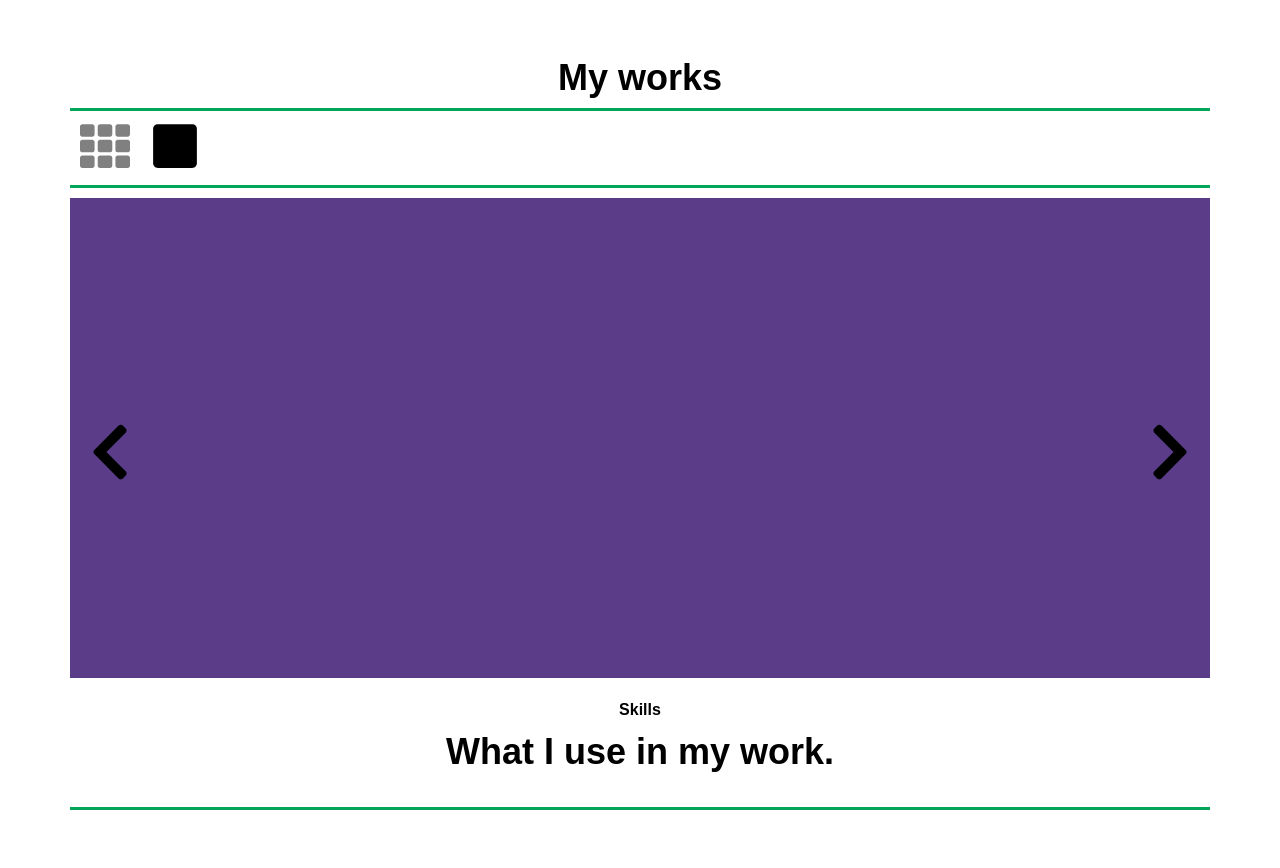
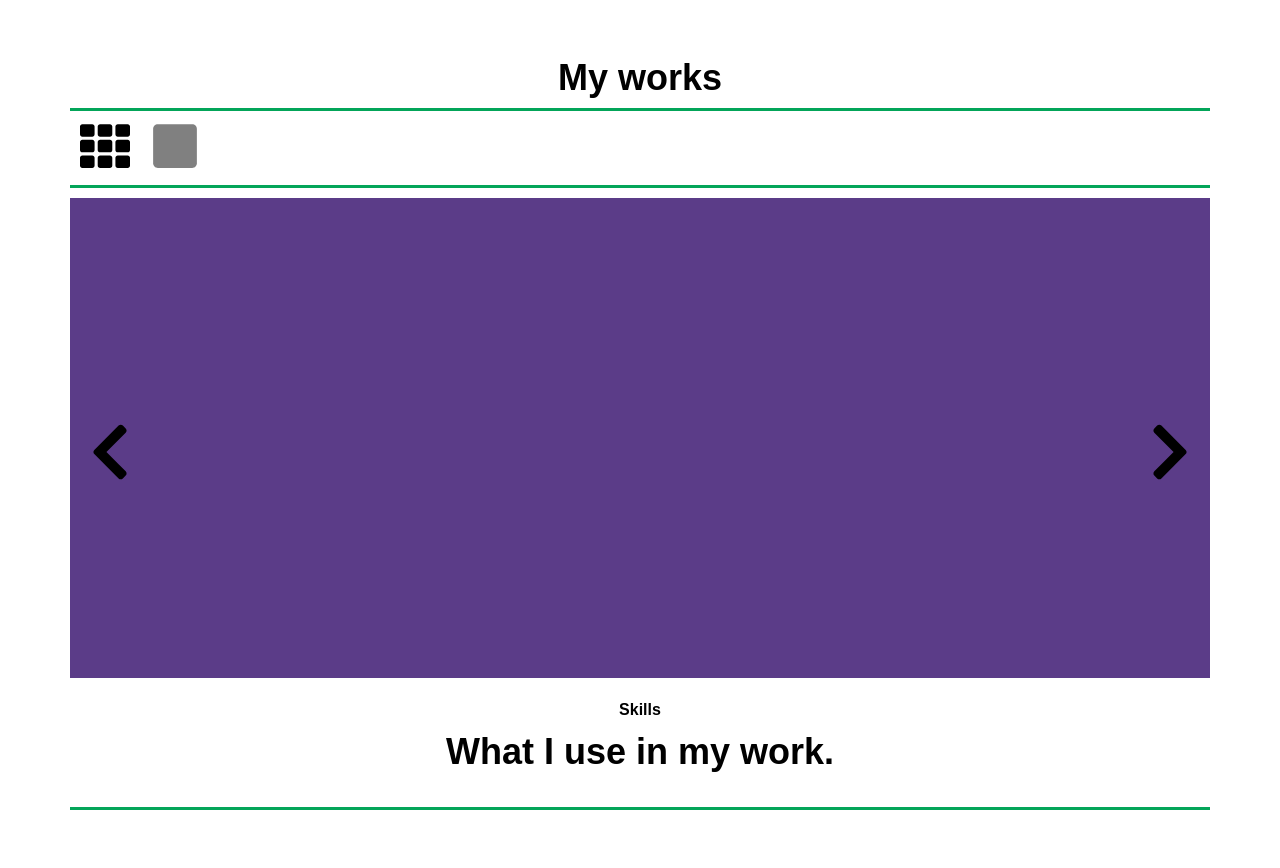
Before and after one commit to DmitriDanshin/DmitriDanshin.github.io, a Vue app: page / in a window 1280 px wide. Shown: the part 1060-1928 px from the top of the page. Built offline with nearby package versions, Linux system fonts and the light colour scheme; a web font is replaced by a local one.

Commit message:
Added works switch and carousel

```diff
--- a/src/components/works/Works-block.vue
+++ b/src/components/works/Works-block.vue
@@ -9,14 +9,15 @@
 
       <div class="portfolio__menu">
         <svg @click="openGrid" aria-hidden="true" focusable="false" data-prefix="fas" data-icon="th"
-             class="svg-inline--fa fa-th fa-w-16 portfolio__icon active " role="img"
+             class="svg-inline--fa fa-th fa-w-16 portfolio__icon  " role="img"
+             :class="{active: isGridOpen}"
              xmlns="http://www.w3.org/2000/svg"
              viewBox="0 0 512 512">
           <path fill="currentColor"
                 d="M149.333 56v80c0 13.255-10.745 24-24 24H24c-13.255 0-24-10.745-24-24V56c0-13.255 10.745-24 24-24h101.333c13.255 0 24 10.745 24 24zm181.334 240v-80c0-13.255-10.745-24-24-24H205.333c-13.255 0-24 10.745-24 24v80c0 13.255 10.745 24 24 24h101.333c13.256 0 24.001-10.745 24.001-24zm32-240v80c0 13.255 10.745 24 24 24H488c13.255 0 24-10.745 24-24V56c0-13.255-10.745-24-24-24H386.667c-13.255 0-24 10.745-24 24zm-32 80V56c0-13.255-10.745-24-24-24H205.333c-13.255 0-24 10.745-24 24v80c0 13.255 10.745 24 24 24h101.333c13.256 0 24.001-10.745 24.001-24zm-205.334 56H24c-13.255 0-24 10.745-24 24v80c0 13.255 10.745 24 24 24h101.333c13.255 0 24-10.745 24-24v-80c0-13.255-10.745-24-24-24zM0 376v80c0 13.255 10.745 24 24 24h101.333c13.255 0 24-10.745 24-24v-80c0-13.255-10.745-24-24-24H24c-13.255 0-24 10.745-24 24zm386.667-56H488c13.255 0 24-10.745 24-24v-80c0-13.255-10.745-24-24-24H386.667c-13.255 0-24 10.745-24 24v80c0 13.255 10.745 24 24 24zm0 160H488c13.255 0 24-10.745 24-24v-80c0-13.255-10.745-24-24-24H386.667c-13.255 0-24 10.745-24 24v80c0 13.255 10.745 24 24 24zM181.333 376v80c0 13.255 10.745 24 24 24h101.333c13.255 0 24-10.745 24-24v-80c0-13.255-10.745-24-24-24H205.333c-13.255 0-24 10.745-24 24z"></path>
         </svg>
 
-        <svg @click="openCarousel" aria-hidden="true" focusable="false" data-prefix="fas" data-icon="square"
+        <svg @click="openCarousel"  :class="{active: isCarouselOpen}" aria-hidden="true" focusable="false" data-prefix="fas" data-icon="square"
              class="svg-inline--fa fa-square fa-w-14 portfolio__icon  " role="img"
              xmlns="http://www.w3.org/2000/svg"
              viewBox="0 0 448 512">
```
